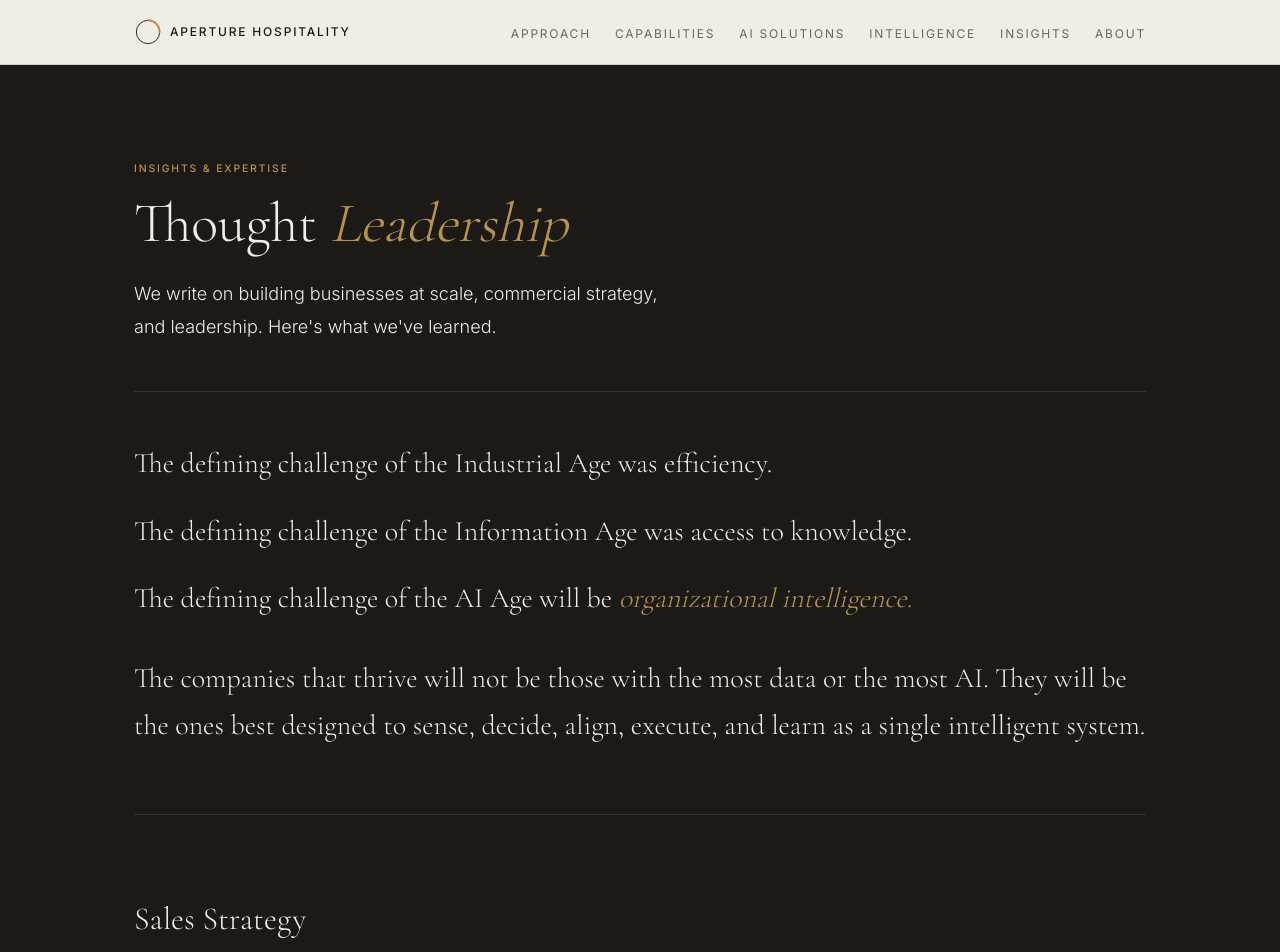
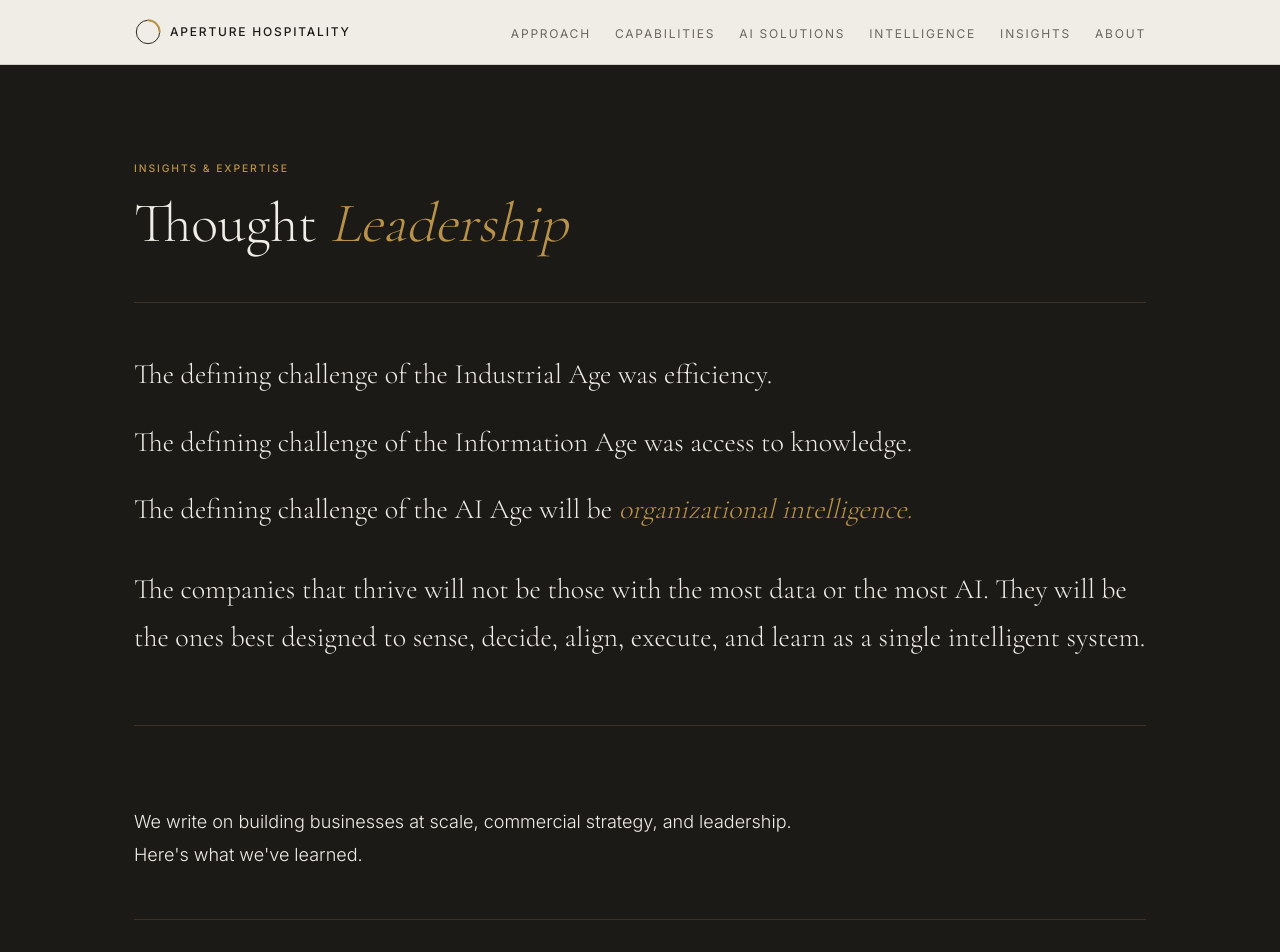
Before and after one commit to letsnavigatebmw/aperture-hospitality, a Next.js app: page /insights in a window 1280 px wide. Shown: the top 952 px of the page. Built offline with nearby package versions, Linux system fonts and the light colour scheme.

Commit message:
Move description to above Sales Strategy on insights page

```diff
--- a/app/insights/page.tsx
+++ b/app/insights/page.tsx
@@ -149,9 +149,6 @@ export default function InsightsPage() {
             <h1 style={{ fontFamily: "'Cormorant Garamond', Georgia, serif", fontSize: 'clamp(2rem, 5vw, 3.5rem)', fontWeight: 300, marginBottom: '1.5rem', color: '#F0EDE6', lineHeight: 1.1 }}>
               Thought <em style={{ fontStyle: 'italic', color: '#B8924A' }}>Leadership</em>
             </h1>
-            <p style={{ fontSize: '1.125rem', lineHeight: 1.8, color: '#F0EDE6', maxWidth: '50ch', fontWeight: 300 }}>
-              We write on building businesses at scale, commercial strategy, and leadership. Here's what we've learned.
-            </p>
           </div>
 
           {/* Divider */}
@@ -170,6 +167,13 @@ export default function InsightsPage() {
             </p>
             <p style={{ fontFamily: "'Cormorant Garamond', Georgia, serif", fontSize: 'clamp(1.25rem, 2.5vw, 1.75rem)', fontWeight: 300, lineHeight: 1.7, color: '#F0EDE6', marginTop: '2rem' }}>
               The companies that thrive will not be those with the most data or the most AI. They will be the ones best designed to sense, decide, align, execute, and learn as a single intelligent system.
+            </p>
+          </div>
+
+          {/* Description before content */}
+          <div style={{ marginBottom: '5rem', paddingBottom: '3rem', borderBottom: '1px solid rgba(184,146,74,0.2)' }}>
+            <p style={{ fontSize: '1.125rem', lineHeight: 1.8, color: '#F0EDE6', maxWidth: '60ch', fontWeight: 300 }}>
+              We write on building businesses at scale, commercial strategy, and leadership. Here's what we've learned.
             </p>
           </div>
 
```
